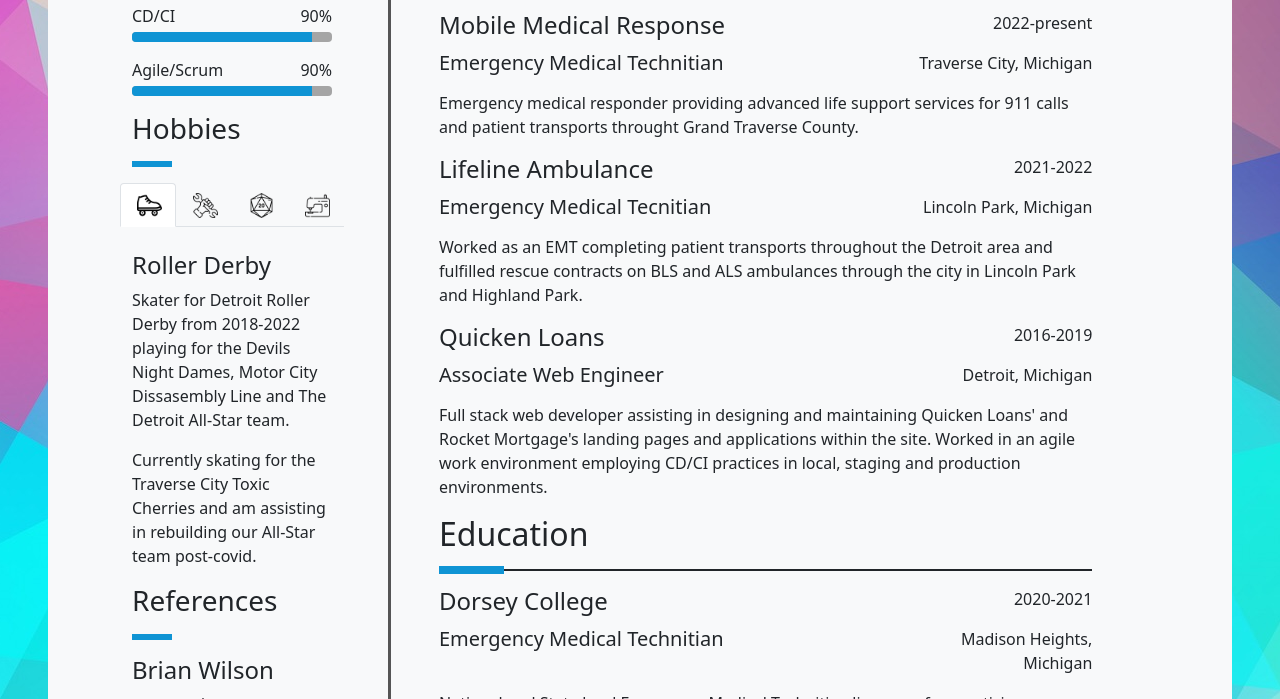
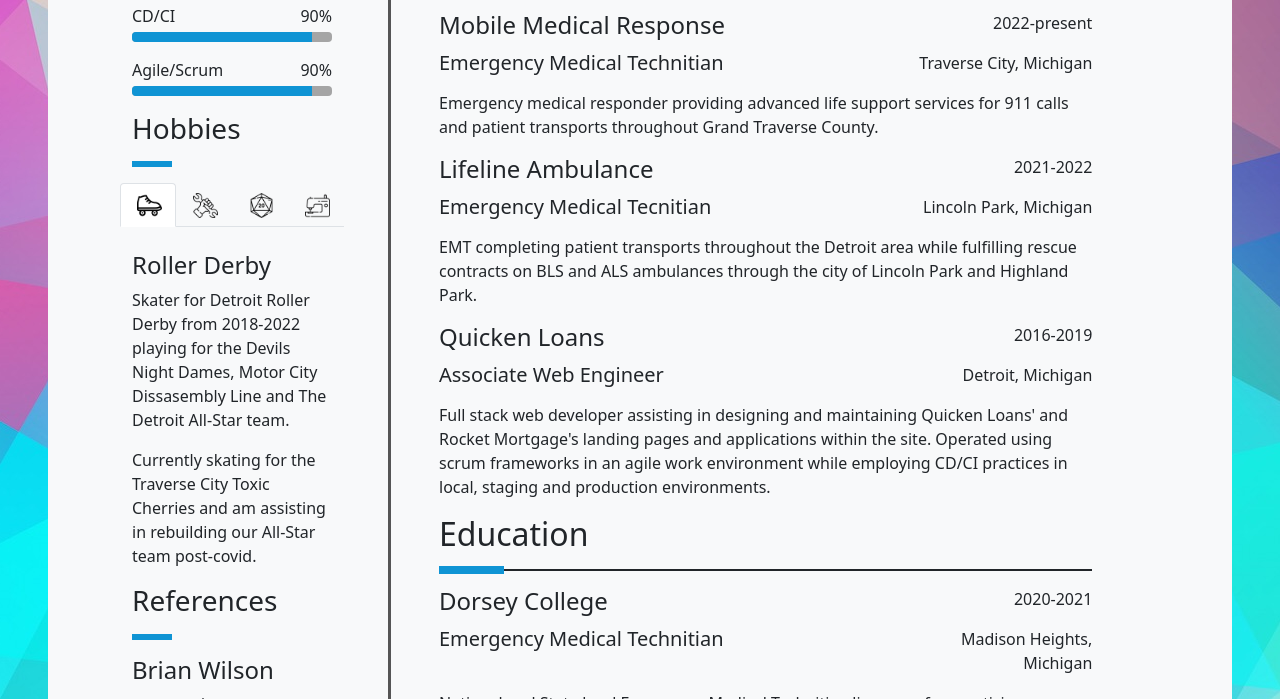
Before and after one commit to AbbyGeek/CV, a plain HTML site: page index.html in a window 1280 px wide. Shown: the part 584-1283 px from the top of the page. Drawn offline with nearby package versions, Linux system fonts and the light colour scheme.

Commit message:
fixed typos. Embellished job descriptions

```diff
--- a/index.html
+++ b/index.html
@@ -22,7 +22,7 @@
     <title>Abby Wessels</title>
   </head>
   <body onload="percentFill()">
-    <div class=" m-5 p-5 bg-light">
+    <div class="m-5 p-5 bg-light">
       <div class="container text-center">
         <div class="row">
           <!-- Left Col -->
@@ -49,8 +49,8 @@
                   <div class="col-9 contactInfoBox">
                     <p class="m-2 text-light">
                       <a
-                      class="text-decoration-none text-light"
-                      href="mailto:abbyrosewest@gmail.com"
+                        class="text-decoration-none text-light"
+                        href="mailto:abbyrosewest@gmail.com"
                         >abbyrosewest@gmail.com</a
                       >
                     </p>
@@ -310,8 +310,9 @@
                     class="d-lg-none col-md-4 col-5 order-4 mt-5 lh-1 fw-bold"
                   >
                     <p class="mb-2">
-                      <a href="mailto:abbyrosewest@gmail.com"
-                      class="text-dark text-decoration-none"
+                      <a
+                        href="mailto:abbyrosewest@gmail.com"
+                        class="text-dark text-decoration-none"
                         >abbyrosewest@gmail.com</a
                       >
                     </p>
@@ -384,7 +385,7 @@
                 </div>
                 <p>
                   Emergency medical responder providing advanced life support
-                  services for 911 calls and patient transports throught Grand
+                  services for 911 calls and patient transports throughout Grand
                   Traverse County.
                 </p>
                 <div>
@@ -405,9 +406,9 @@
                     </div>
                   </div>
                   <p>
-                    Worked as an EMT completing patient transports throughout
-                    the Detroit area and fulfilled rescue contracts on BLS and
-                    ALS ambulances through the city in Lincoln Park and Highland
+                    EMT completing patient transports throughout the Detroit
+                    area while fulfilling rescue contracts on BLS and ALS
+                    ambulances through the city of Lincoln Park and Highland
                     Park.
                   </p>
                 </div>
@@ -431,9 +432,10 @@
                   <p>
                     Full stack web developer assisting in designing and
                     maintaining Quicken Loans' and Rocket Mortgage's landing
-                    pages and applications within the site. Worked in an agile
-                    work environment employing CD/CI practices in local, staging
-                    and production environments.
+                    pages and applications within the site. Operated using scrum
+                    frameworks in an agile work environment while employing
+                    CD/CI practices in local, staging and production
+                    environments.
                   </p>
                 </div>
               </div>
```
